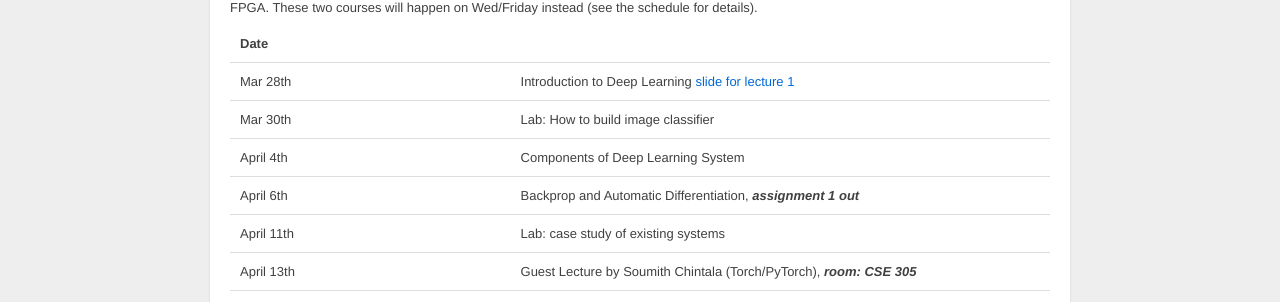
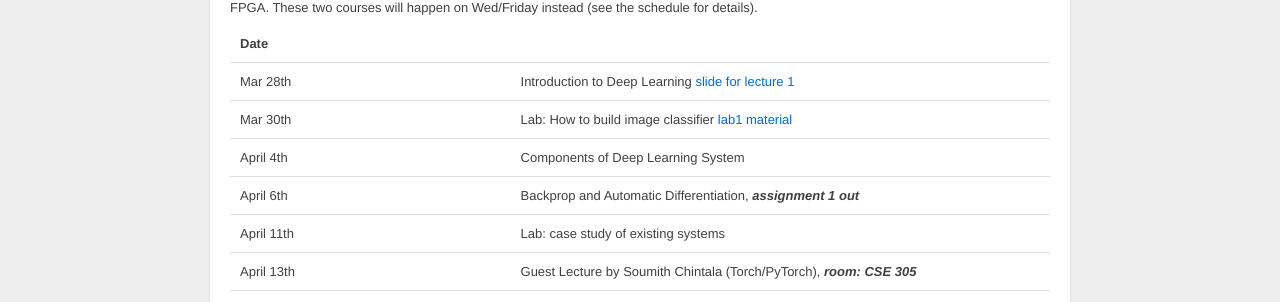
Before and after one commit to dlsys-course/dlsys-course.github.io, a Jekyll site: the page built from schedule.md, in a window 1280 px wide and 1146 px high. Shown: the part 181-483 px from the top of the window. Built offline with Jekyll 4.4.1, drawn with Linux system fonts in a browser that asks for light colours.

Commit message:
add lab1 link

```diff
--- a/schedule.md
+++ b/schedule.md
@@ -17,7 +17,7 @@ happen on Wed/Friday instead (see the schedule for details).
 | Date                     |                                                       |
 |--------------------------| ------------------------------------------------------|
 | Mar 28th                 |   Introduction to Deep Learning [slide for lecture 1](pdf/lecture1.pdf) |
-| Mar 30th                 |   Lab: How to build image classifier                  |
+| Mar 30th                 |   Lab: How to build image classifier [lab1 material](https://github.com/dlsys-course/lab1) |
 | April 4th                |   Components of  Deep Learning System                 |
 | April 6th                |   Backprop and Automatic Differentiation, ***assignment 1 out*** |
 | April 11th               |   Lab: case study of existing systems                 |
```
